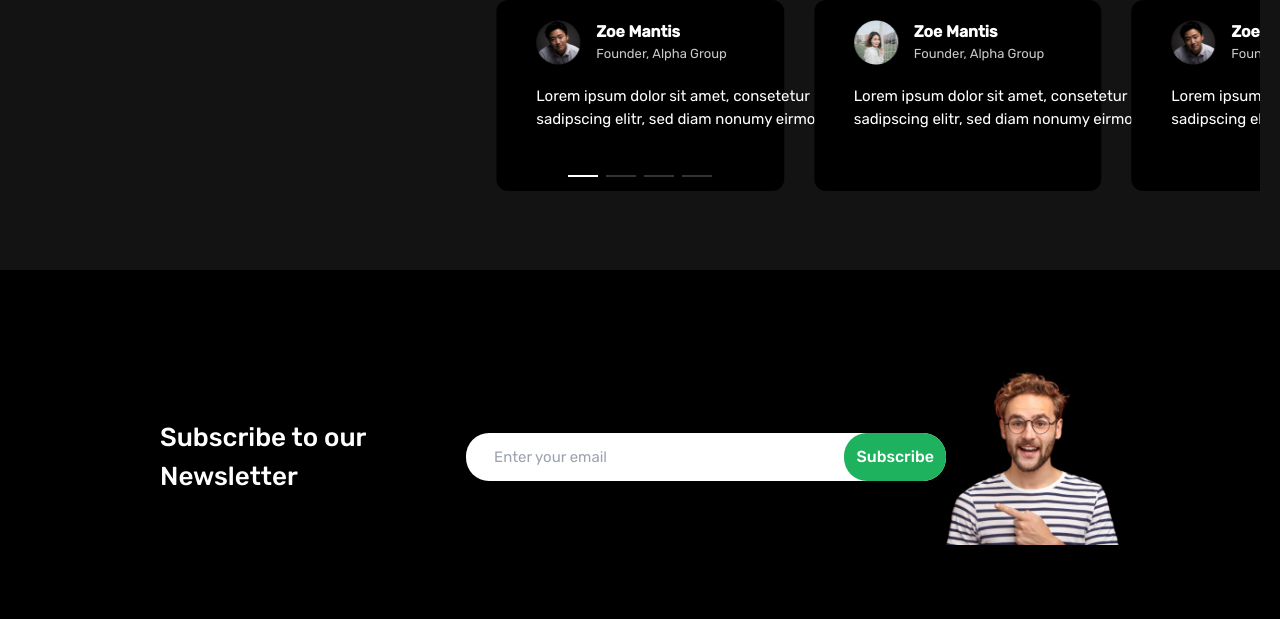
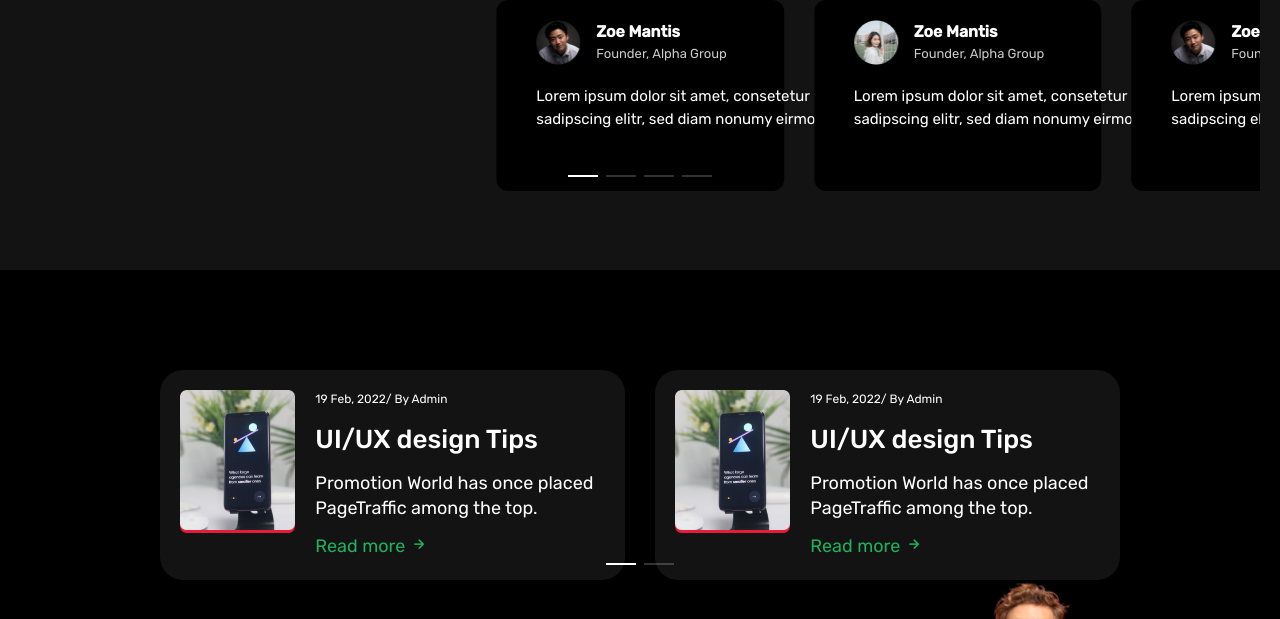
Before and after one commit to Ibidapo-Ayo/maraya, a plain HTML site: page index.html in a window 1280 px wide. Shown: the part 3235-3854 px from the top of the page. Drawn offline with nearby package versions, Linux system fonts and the light colour scheme.

Commit message:
Blog added

```diff
--- a/css/styles.css
+++ b/css/styles.css
@@ -162,11 +162,15 @@ body{
 
 .swiper{
     width: 100% !important;
+
 }
   .swiper-slide {
     font-size: 15px;
     font-family: 'Rubik', sans-serif;
 
+  }
+  .swiper-wrapper{
+      z-index: 0 !important;
   }
   .swiper-pagination-bullet {
     width: 30px !important;
@@ -182,9 +186,22 @@ body{
       border-radius: 0px !important;
         height: 2px !important;
   }
+.swiper-button-next{
+    top: -100px !important;
+    position: inherit !important;
 
+}
+.swiper-button-next::after{
+    font-size: 20px !important;
+}
   /* End Swiper Area */
+/* Blog */
 
+.blog{
+    font-family: 'Rubik', sans-serif;
+}
+
+/* End of Blog */
   /* Subscribe  */
   .subscribe{
     font-family: 'Rubik', sans-serif;
--- a/index.html
+++ b/index.html
@@ -319,6 +319,65 @@
   </div>
    <!-- End Testimonial Mobile Area -->
 
+   <!-- Blog Area -->
+   <div class="md:px-40 px-5 blog">
+      <div class="swiper Blog_mySwiper">
+          <div class="swiper-wrapper">
+            <div class="swiper-slide bg-serviceBoxBg rounded-[23px] w-[559px]">
+              <div class="flex flex-row p-5 space-x-5">
+                <div>
+                  <img src="./images/blog/blog1.png" />
+                </div>
+                <div class="flex flex-col space-y-3">
+                 <div> <p class="text-[12px] font-[400] text-textColor">19 Feb, 2022/ By Admin</p></div>
+                  <div><h2 class="text-[26px] font-[500] text-textColor">UI/UX design Tips</h2></div>
+                  <div><p class="text-[18px] font-[400] leading-[25px] text-textColor">Promotion World has once placed
+                      PageTraffic among the top.</p>
+                    </div>
+                    <a href="#" class="text-blogLinkColor text-[18px]"><p>Read more <i class='bx bx-right-arrow-alt' ></i></p></a>
+                </div>
+              </div>
+            </div>
+            <div class="swiper-slide bg-serviceBoxBg rounded-[23px] w-[559px]">
+                <div class="flex flex-row p-5 space-x-5">
+                  <div>
+                    <img src="./images/blog/blog1.png" />
+                  </div>
+                  <div class="flex flex-col space-y-3">
+                   <div> <p class="text-[12px] font-[400] text-textColor">19 Feb, 2022/ By Admin</p></div>
+                    <div><h2 class="text-[26px] font-[500] text-textColor">UI/UX design Tips</h2></div>
+                    <div><p class="text-[18px] font-[400] leading-[25px] text-textColor">Promotion World has once placed
+                        PageTraffic among the top.</p>
+                      </div>
+                      <a href="#" class="text-blogLinkColor text-[18px]"><p>Read more <i class='bx bx-right-arrow-alt' ></i></p></a>
+
+                  </div>
+                </div>
+              </div>
+              <div class="swiper-slide bg-serviceBoxBg rounded-[23px] w-[559px]">
+                  <div class="flex flex-row p-5 space-x-5">
+                    <div>
+                      <img src="./images/blog/blog1.png" />
+                    </div>
+                    <div class="flex flex-col space-y-3">
+                     <div> <p class="text-[12px] font-[400] text-textColor">19 Feb, 2022/ By Admin</p></div>
+                      <div><h2 class="text-[26px] font-[500] text-textColor">UI/UX design Tips</h2></div>
+                      <div><p class="text-[18px] font-[400] leading-[25px] text-textColor">Promotion World has once placed
+                          PageTraffic among the top.</p>
+                        </div>
+                        <a href="#" class="text-blogLinkColor text-[18px]"><p>Read more <i class='bx bx-right-arrow-alt' ></i></p></a>
+
+                    </div>
+                  </div>
+                </div>
+
+          </div>
+
+          <div class="swiper-pagination"></div>
+   </div>
+   </div>
+   <!-- End Blog Area -->
+
    <!-- Subscribe Area -->
 
    <div class="md:px-40 px-5 subscribe">
@@ -408,7 +467,7 @@
   <link rel="stylesheet" href="https://cdn.jsdelivr.net/npm/swiper@9/swiper-bundle.min.css" />
   <script src="https://cdn.jsdelivr.net/npm/swiper@9/swiper-bundle.min.js"></script>
   <script src="./js/script.js"></script>
-  <script src="./js/sider.js"></script>
+  <script src="./js/slider.js"></script>
 
 </body>
 
--- a/js/script.js
+++ b/js/script.js
@@ -19,7 +19,8 @@ tailwind.config = {
                 textColor: "#fff",
                 subTextColor: '#C9C9C9',
                 serviceBoxBg: '#131313',
-                footerColor: '#1EB25E'
+                footerColor: '#1EB25E',
+                blogLinkColor: '#1EB25E'
             },
             screens: {
                 'sm': '640px',
--- a/js/sider.js
+++ b/js/slider.js
@@ -17,3 +17,13 @@ var swiper = new Swiper(".mySwiper", {
       clickable: true,
     },
   });
+
+
+  var swiper = new Swiper(".Blog_mySwiper", {
+    slidesPerView: 2,
+    spaceBetween: 30,
+    pagination: {
+      el: ".swiper-pagination",
+      clickable: true,
+    },
+  });
```
